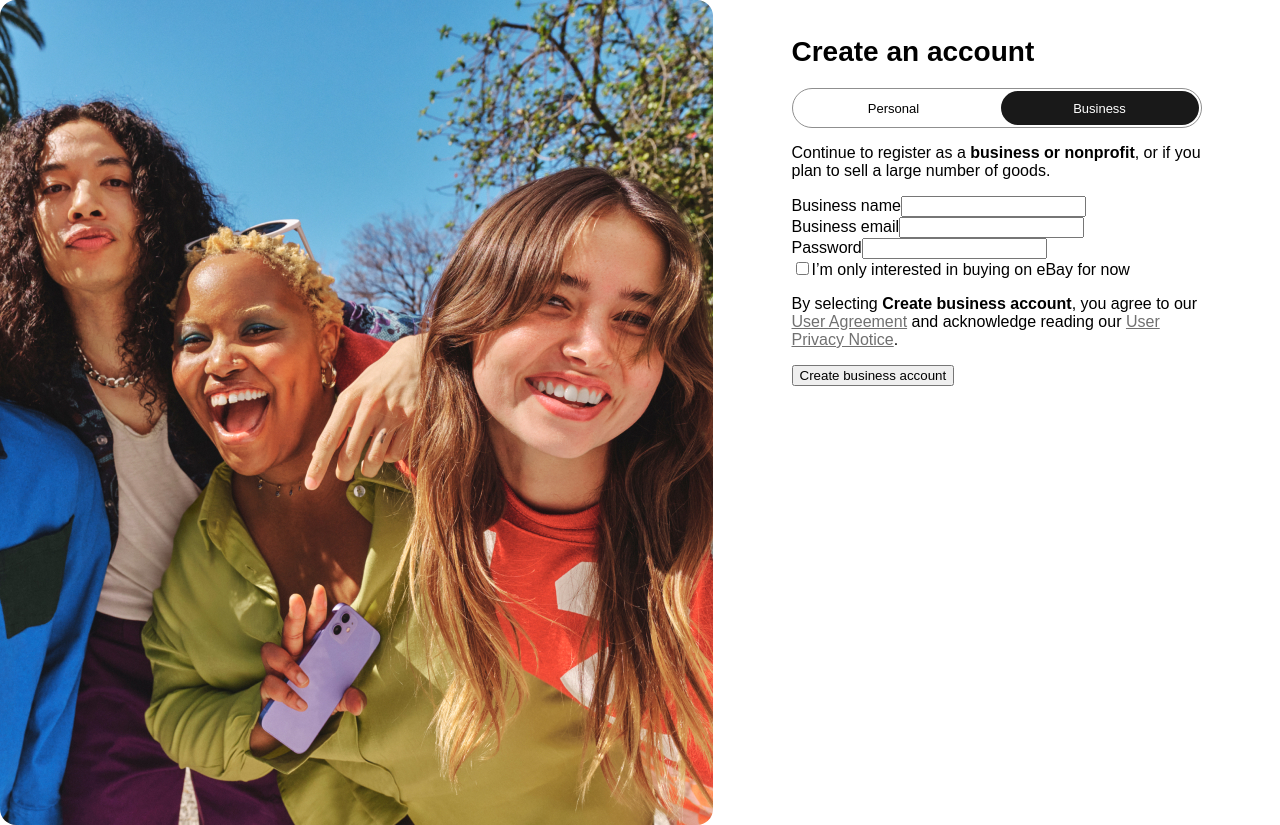
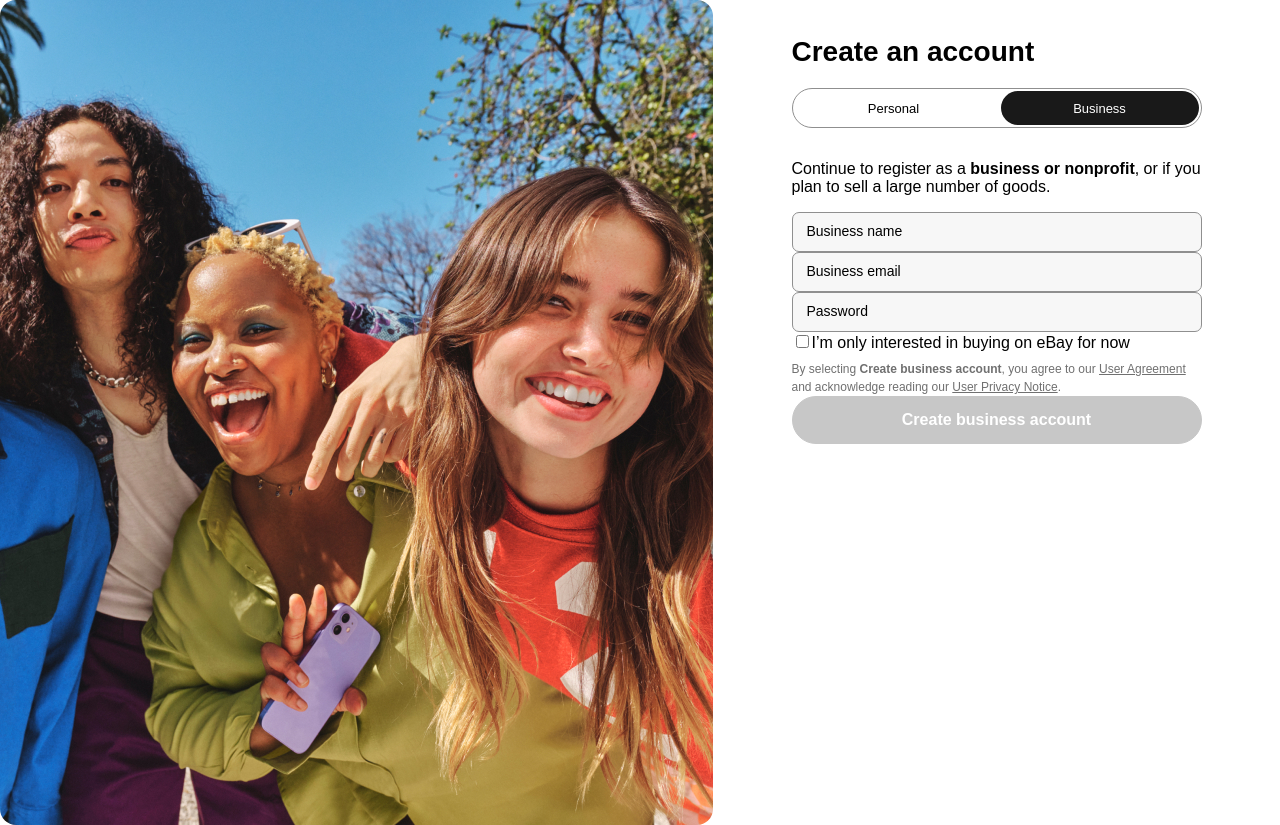
Before and after one commit to cybodt/login-form-ebay, a React (Vite) app: page /createaccount in a window 1280 px wide. Both pictures are taken after a click on the button "Business". Built offline with nearby package versions, Linux system fonts and the light colour scheme; a web font is replaced by a local one.

Commit message:
share code on github

```diff
--- a/src/components/FormsInputs.css
+++ b/src/components/FormsInputs.css
@@ -3,8 +3,22 @@
   position: relative;
 }
 
+.sign-up-personal__email,
+.sign-up-personal__password,
+.sign-up-business__business-name,
+.sign-up-business__business-email,
+.sign-up-business__business-password {
+  grid-column: 1 / span 2;
+  position: relative;
+}
+
 .sign-up-personal__input-first-name,
-.sign-up-personal__input-last-name {
+.sign-up-personal__input-last-name,
+.sign-up-personal__input-email,
+.sign-up-personal__input-password,
+.sign-up-business__input-business-name,
+.sign-up-business__input-business-email,
+.sign-up-business__input-business-password {
   width: 100%;
   height: 40px;
   padding-top: 15px;
@@ -17,38 +31,18 @@
   color: black;
   font-size: 1rem;
 }
-
-
+ /* must check this labels and the others below them */
 .sign-up-personal__first-name>label,
-.sign-up-personal__last-name>label {
+.sign-up-personal__last-name>label,
+.sign-up-business__business-name>label,
+.sign-up-business__business-email>label,
+.sign-up-business__business-password>label {
   position: absolute;
   top: 11px;
   padding-left: 15px;
   transition: .5s;
   pointer-events: none;
   font-size: .875rem;
-}
-
-.sign-up-personal__email,
-.sign-up-personal__password {
-  grid-column: 1 / span 2;
-  position: relative;
-}
-
-
-.sign-up-personal__input-email,
-.sign-up-personal__input-password {
-  width: 100%;
-  height: 40px;
-  padding-top: 15px;
-  padding-left: 15px;
-  box-sizing: border-box;
-  border: 1px solid #8f8f8f;
-  border-radius: 7px;
-  outline: none;
-  background-color: #f7f7f7;
-  color: black;
-  font-size: 1rem;
 }
 
 .sign-up-personal__email>label,
--- a/src/components/SignUpBusiness.jsx
+++ b/src/components/SignUpBusiness.jsx
@@ -90,7 +90,7 @@ function SignUpBusiness() {
           I’m only interested in buying on eBay for now
         </label>
       </div>
-      <div className='sign-up-business__agreement-and-notice'>
+      <div className='sign-up__agreement-and-notice'>
         <p>
           By selecting <b>Create business account</b>, you agree to our <Link className='sign-up__agreement-and-notice-links' to='/user-agreement'>User Agreement</Link> and acknowledge reading our <Link className='sign-up__agreement-and-notice-links' to='/user-privacy-notice'>User Privacy Notice</Link>.
         </p>
--- a/src/components/SignUpPersonalAndBusiness.css
+++ b/src/components/SignUpPersonalAndBusiness.css
@@ -1,12 +1,26 @@
 .sign-up-personal__form {
   width: 410px;
-  min-height: 276px;
   display: grid;
   grid-template-columns: 48% 48%;
   grid-template-rows: auto;
   row-gap: 16px;
   align-content: start;
   justify-content: space-between;
+}
+
+.sign-up-business__form {
+  width: 410px;
+  display: grid;
+  grid-template-rows: auto;
+}
+
+.sign-up-business__description {
+  grid-column: 1 / span 2;
+  /* to add more properties */
+}
+
+.sign-up-business__checkbox-wrapper {
+  grid-column: 1 / span 2;
 }
 
 .sign-up__agreement-and-notice {
@@ -26,7 +40,8 @@
   color: #707070;
 }
 
-.sign-up-personal__create-personal-account-button {
+.sign-up-personal__create-personal-account-button,
+.sign-up-business__create-business-account-button {
   grid-column: 1 / span 2;
   width: 100%;
   min-height: 48px;
```
